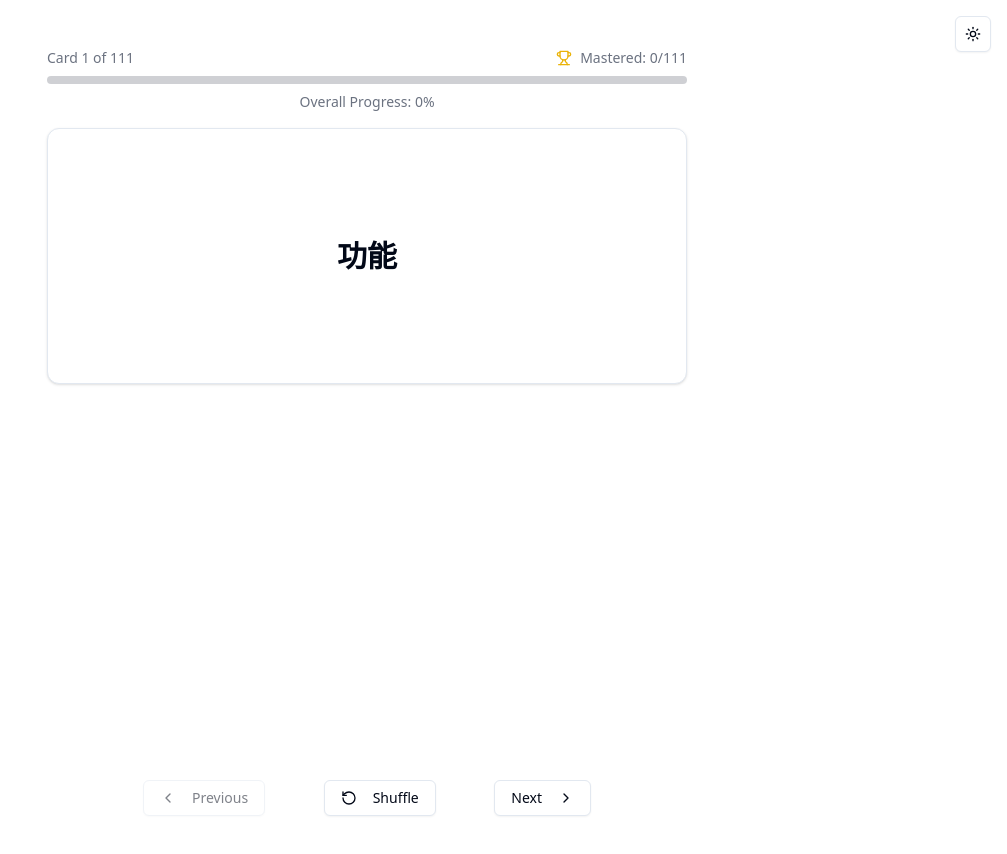
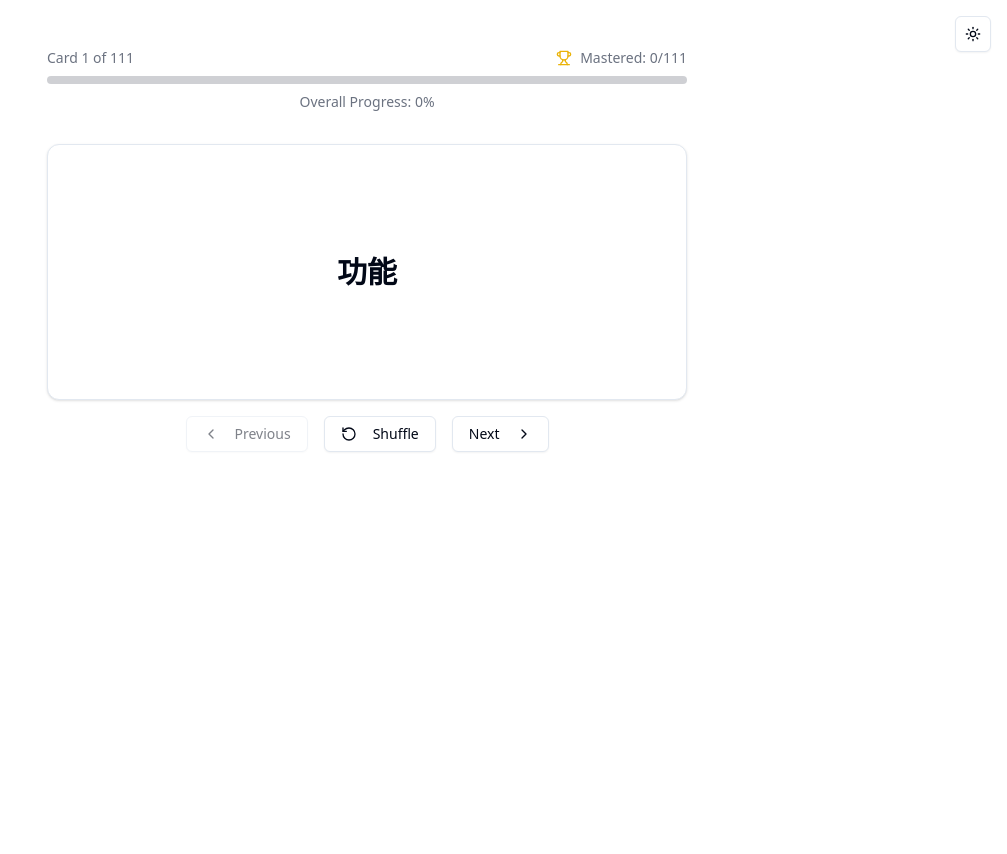
Before and after one commit to lodgepolepines/chinese-flashcards, a Next.js app: page / in a window 1280 px wide. Shown: the top 854 px of the page, without its empty margins (273-1280 px from the left). After the commit the page ends 800 px from the top, so only its background shows below. Built offline with nearby package versions, Linux system fonts and the light colour scheme.

Commit message:
modify format

```diff
--- a/app/components/FlashcardGame.tsx
+++ b/app/components/FlashcardGame.tsx
@@ -760,7 +760,7 @@ const FlashcardGame = () => {
   };
 
   return (
-    <div className="flex flex-col items-center gap-4 w-full max-w-2xl mx-auto p-4 min-h-screen dark:bg-gray-900 dark:text-white transition-colors duration-200">
+    <div className="flex flex-col items-center gap-4 w-full max-w-2xl mx-auto p-4 dark:bg-gray-900 dark:text-white transition-colors duration-200">
       {/* Theme Toggle Button */}
       <Button
         variant="outline"
@@ -776,7 +776,7 @@ const FlashcardGame = () => {
       </Button>
 
       {/* Progress Section */}
-      <div className="w-full text-center space-y-2">
+      <div className="w-full text-center space-y-2 mb-4">
         <div className="flex justify-between items-center mb-2 flex-wrap gap-2">
           <span className="text-sm text-gray-500 dark:text-gray-400">
             Card {currentCardIndex + 1} of {cards.length}
@@ -797,6 +797,7 @@ const FlashcardGame = () => {
         </div>
       </div>
 
+      <div className="w-full space-y-4">
         {/* Flashcard */}
         <Card
           className="w-full aspect-[3/2] max-h-80 cursor-pointer perspective-1000 dark:bg-gray-800 dark:border-gray-700 sm:h-64"
@@ -823,29 +824,8 @@ const FlashcardGame = () => {
           </CardContent>
         </Card>
 
-      {/* Rating Buttons */}
-      {showScore && (
-        <div className="space-y-2 w-full">
-          <p className="text-center text-sm text-gray-600 dark:text-gray-400">
-            How well did you know this word?
-          </p>
-          <div className="flex justify-center gap-2">
-            {[1, 2, 3, 4, 5].map((rating) => (
-              <Button
-                key={rating}
-                variant={cards[currentCardIndex].score >= rating ? "default" : "outline"}
-                onClick={() => rateCard(rating)}
-                className="w-10 h-10 sm:w-12 sm:h-12 dark:border-gray-700"
-              >
-                {rating}
-              </Button>
-            ))}
-          </div>
-        </div>
-      )}
-
         {/* Navigation Buttons */}
-      <div className="flex justify-between w-full max-w-md gap-2 sm:gap-4 mt-auto">
+        <div className="flex justify-center w-full gap-2 sm:gap-4">
           <Button
             variant="outline"
             onClick={previousCard}
@@ -875,6 +855,28 @@ const FlashcardGame = () => {
             <ChevronRight className="h-4 w-4 ml-1 sm:ml-2" />
           </Button>
         </div>
+
+        {/* Rating Buttons */}
+        {showScore && (
+          <div className="space-y-2 w-full">
+            <p className="text-center text-sm text-gray-600 dark:text-gray-400">
+              How well did you know this word?
+            </p>
+            <div className="flex justify-center gap-2">
+              {[1, 2, 3, 4, 5].map((rating) => (
+                <Button
+                  key={rating}
+                  variant={cards[currentCardIndex].score >= rating ? "default" : "outline"}
+                  onClick={() => rateCard(rating)}
+                  className="w-10 h-10 sm:w-12 sm:h-12 dark:border-gray-700"
+                >
+                  {rating}
+                </Button>
+              ))}
+            </div>
+          </div>
+        )}
+      </div>
     </div>
   );
 };
```
Lines whose indentation alone changed are shown as unchanged.
